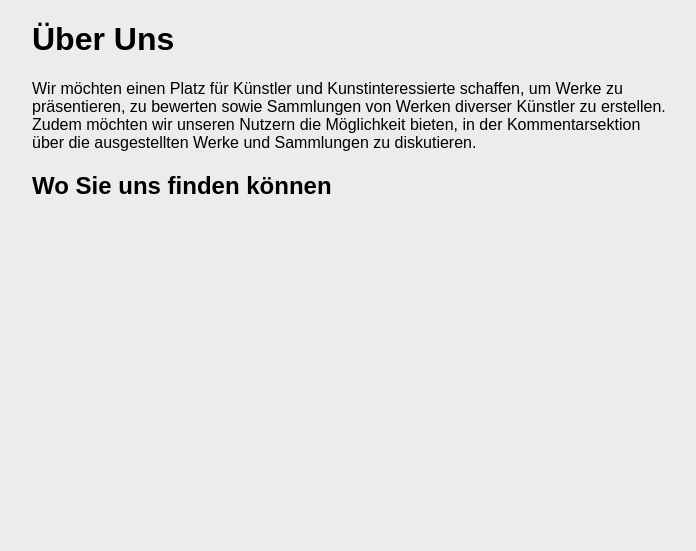
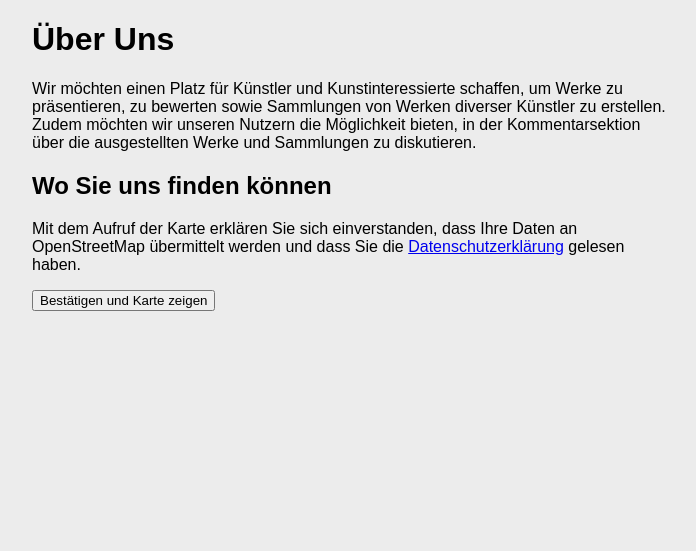
Before and after one commit to AykoSc/Uni-Webprogrammierung, a PHP site: page /ueberuns.php in a window 1280 px wide. Shown: the part 74-625 px from the top of the page, without its empty margins (288-984 px from the left). Run offline with PHP 8.4, Linux system fonts and the light colour scheme.

Commit message:
karte wird nicht angezeigt gefixt

```diff
--- a/ueberuns.php
+++ b/ueberuns.php
@@ -29,7 +29,7 @@ include $abs_path . '/php/head.php';
         Möglichkeit bieten, in der Kommentarsektion über die ausgestellten Werke und Sammlungen zu diskutieren.
     </p>
     <h2>Wo Sie uns finden können</h2>
-    <div class="jsOnly">
+    <div id="jsOnly">
         <?php if (isset($_POST["karte_zeigen"]) && is_string($_POST["karte_zeigen"])) : ?>
             <iframe title="Eine interaktive Karte von OpenStreetMaps der Universität Oldenburg"
                     class="presentation presentation-height"
```
